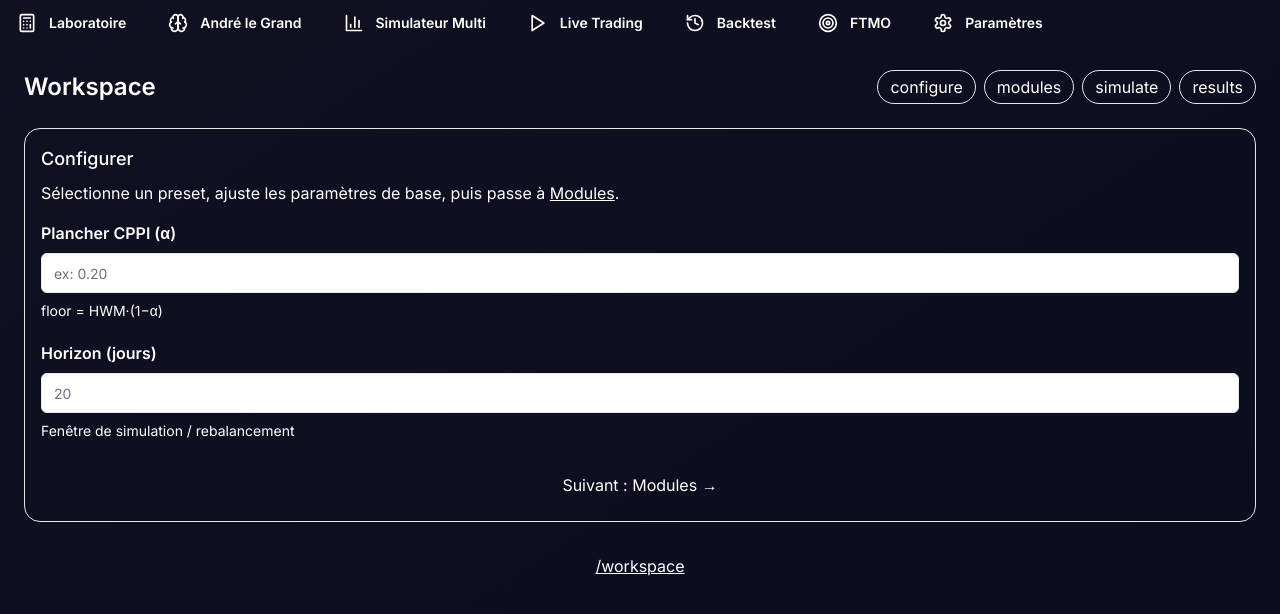
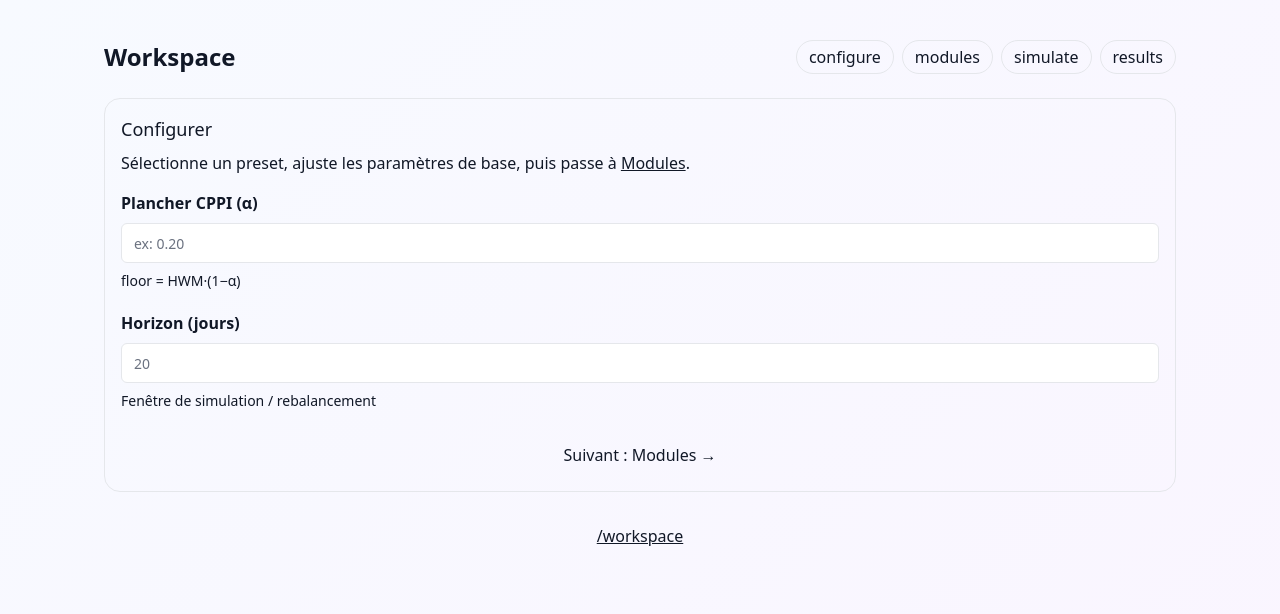
Before and after one commit to andrecng/finallyyyy, a Next.js app: page /workspace in a window 1280 px wide. Shown: the top 614 px of the page. Built offline with nearby package versions, Linux system fonts and the light colour scheme.

Commit message:
ui: reconfig Tailwind + Next.js - clean cache, fix globs, new gradient theme

```diff
--- a/app/globals.css
+++ b/app/globals.css
@@ -2,36 +2,29 @@
 @tailwind components;
 @tailwind utilities;
 
+/* Tokens de base (sobre) */
 :root {
-  --foreground-rgb: 255, 255, 255;
-  --background-start-rgb: 15, 16, 32;
-  --background-end-rgb: 11, 12, 30;
+  --bg-from: 247, 250, 255;  /* indigo-50 */
+  --bg-to:   250, 245, 255;  /* fuchsia-50 */
+}
+
+html, body {
+  height: 100%;
 }
 
 body {
-  color: rgb(var(--foreground-rgb));
   background: linear-gradient(
-    to bottom right,
-    rgb(var(--background-start-rgb)),
-    rgb(var(--background-end-rgb))
+    135deg,
+    rgba(var(--bg-from), 1) 0%,
+    rgba(var(--bg-to), 1) 100%
   );
-  min-height: 100vh;
+  color: #111827; /* gray-900 */
 }
 
-/* Custom scrollbar */
-::-webkit-scrollbar {
-  width: 8px;
+/* Cartes et boutons génériques */
+.card {
+  @apply rounded-2xl border border-gray-200 bg-white/80 backdrop-blur p-4;
 }
-
-::-webkit-scrollbar-track {
-  background: rgba(15, 23, 42, 0.3);
+.btn {
+  @apply rounded-2xl border border-gray-300 px-4 py-2 hover:bg-gray-50;
 }
-
-::-webkit-scrollbar-thumb {
-  background: rgba(59, 130, 246, 0.5);
-  border-radius: 4px;
-}
-
-::-webkit-scrollbar-thumb:hover {
-  background: rgba(59, 130, 246, 0.7);
-}
--- a/app/layout.tsx
+++ b/app/layout.tsx
@@ -1,26 +1,18 @@
 import type { Metadata } from "next";
-import { Inter } from "next/font/google";
 import "./globals.css";
-import MainNavigation from "@/components/navigation/MainNavigation";
-
-const inter = Inter({ subsets: ["latin"] });
 
 export const metadata: Metadata = {
-  title: "2048 Asset Management - Moteur Alpha",
-  description: "Système de Gestion de Risque Adaptatif avec Simulation Monte Carlo",
-  keywords: "gestion de risque,CPPI,FTMO,simulation,trading",
+  title: "Fond & FTMO Workspace",
+  description: "Moteur de Money Management – daily-first FTMO",
 };
 
-export default function RootLayout({
-  children,
-}: {
-  children: React.ReactNode;
-}) {
+export default function RootLayout({ children }: { children: React.ReactNode }) {
   return (
     <html lang="fr">
-      <body className={inter.className}>
-        <MainNavigation />
-        {children}
+      <body className="min-h-screen antialiased">
+        <div className="mx-auto max-w-6xl p-4">
+          {children}
+        </div>
       </body>
     </html>
   );
--- a/package.json
+++ b/package.json
@@ -64,11 +64,11 @@
     "@types/node": "^20.19.11",
     "@types/react": "^18.3.23",
     "@types/react-dom": "^18.3.7",
-    "autoprefixer": "^10.0.1",
+    "autoprefixer": "^10.4.21",
     "eslint": "^8",
     "eslint-config-next": "14.0.0",
-    "postcss": "^8",
-    "tailwindcss": "^3.3.0",
+    "postcss": "^8.5.6",
+    "tailwindcss": "^3.4.17",
     "ts-node": "^10.9.2",
     "typescript": "^5.9.2",
     "vitest": "^1.6.1"
--- a/tailwind.config.ts
+++ b/tailwind.config.ts
@@ -2,15 +2,34 @@ import type { Config } from "tailwindcss";
 
 const config: Config = {
   content: [
-    "./app/**/*.{js,ts,jsx,tsx,mdx}",
-    "./components/**/*.{js,ts,jsx,tsx,mdx}",
-    "./lib/**/*.{js,ts,jsx,tsx}",
-    "./pages/**/*.{js,ts,jsx,tsx,mdx}", // (ok même si pages/ supprimé)
+    "./app/**/*.{ts,tsx,js,jsx}",
+    "./components/**/*.{ts,tsx,js,jsx}",
+    "./engine/**/*.{ts,tsx,js,jsx}",
   ],
   theme: {
-    extend: {},
+    extend: {
+      colors: {
+        brand: {
+          50:  "#eef2ff",
+          100: "#e0e7ff",
+          200: "#c7d2fe",
+          300: "#a5b4fc",
+          400: "#818cf8",
+          500: "#6366f1",  // indigo
+          600: "#5850ec",
+          700: "#4f46e5",
+          800: "#4338ca",
+          900: "#3730a3",
+        },
+        accent: {
+          500: "#a855f7",   // violet
+        }
+      },
+      borderRadius: {
+        "2xl": "1rem",
+      },
+    },
   },
   plugins: [],
 };
-
 export default config;
```
Also changed, not shown: 1 other file (tests, documents, lock files or other folders).
